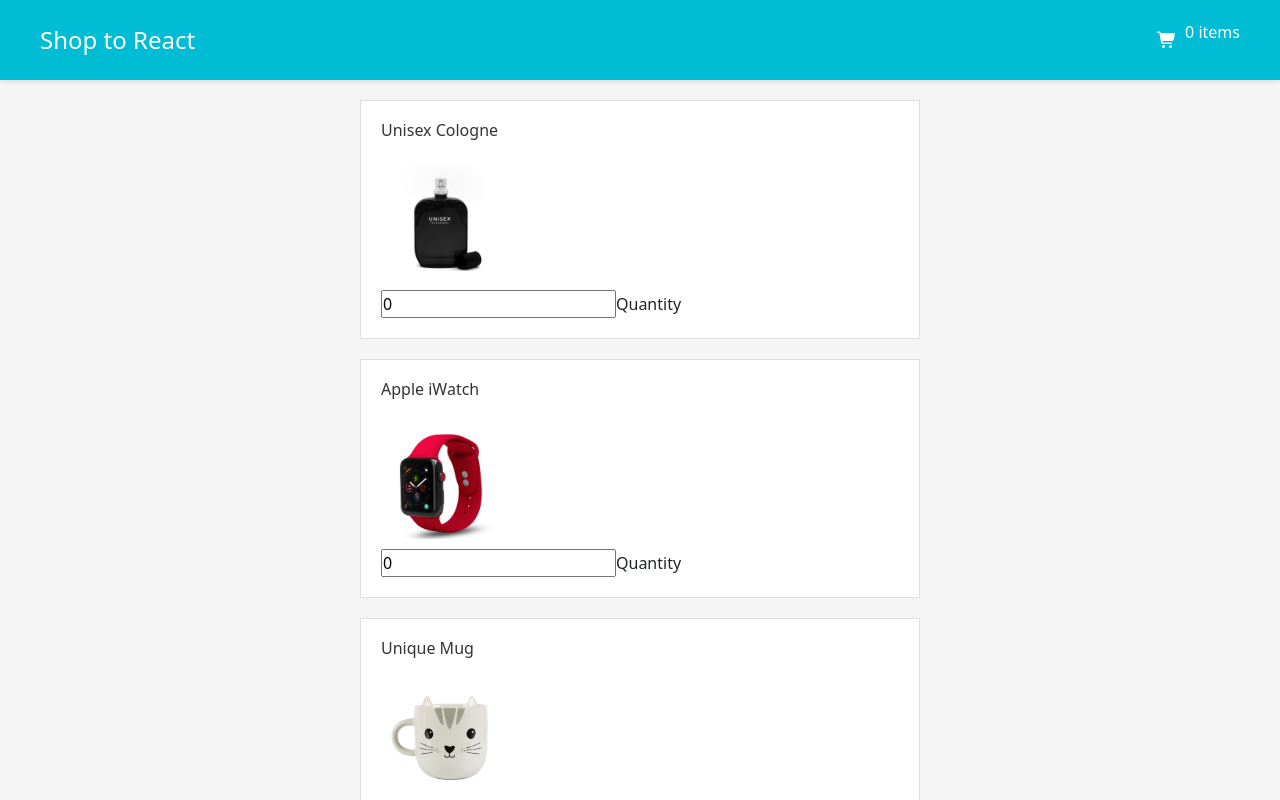
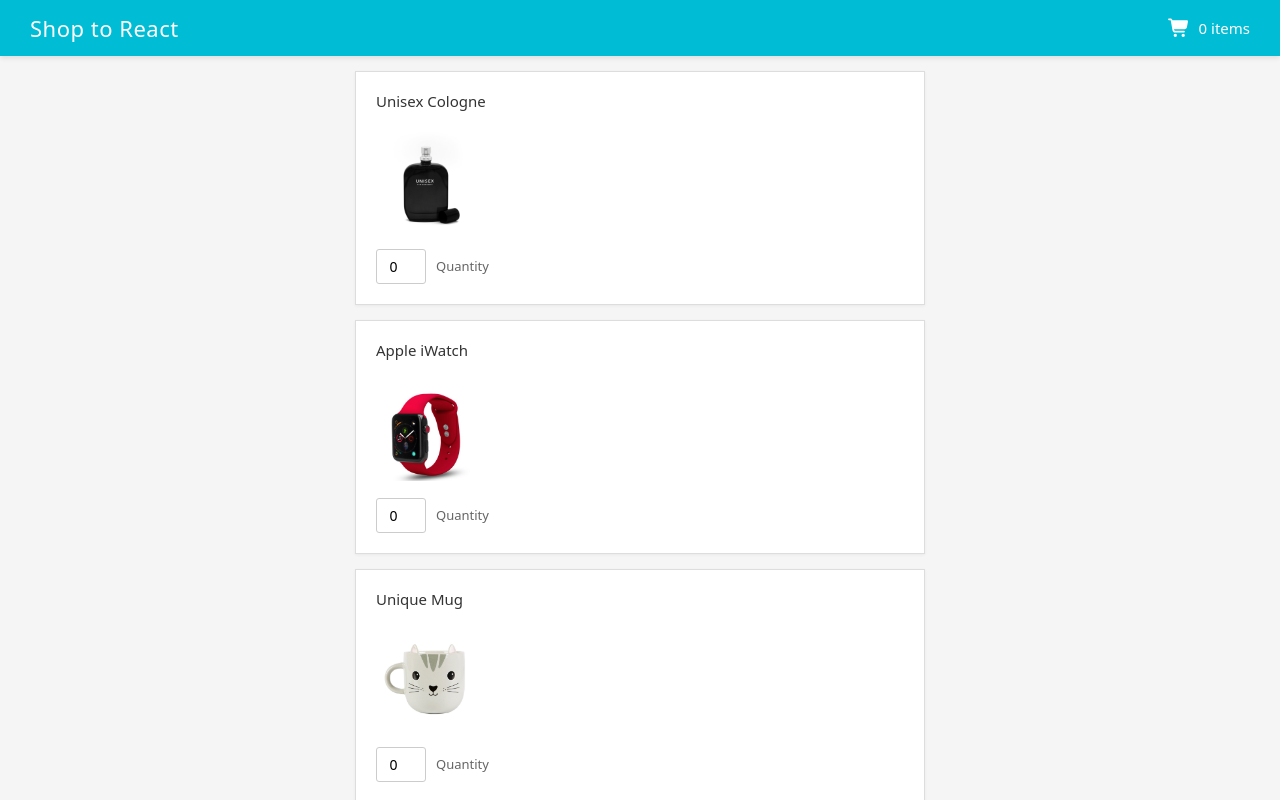
Before and after one commit to GeneralNel/m5-lab-assignment, a React (Create React App) app in the folder shopcart/: page / in a window 1280 px wide. Shown: the top 800 px of the page. Built offline with nearby package versions, Linux system fonts and the light colour scheme.

Commit message:
update styles

```diff
--- a/shopcart/src/App.css
+++ b/shopcart/src/App.css
@@ -10,81 +10,94 @@
   background-color: #f5f5f5;
 }
 
-/* Step 4 & 5: Header with site name and cart icon */
+/* Header with site name and cart icon */
 .app-header {
   background-color: #00bcd4;
   color: white;
-  padding: 20px 40px;
+  padding: 15px 30px;
   display: flex;
   justify-content: space-between;
   align-items: center;
-  box-shadow: 0 2px 4px rgba(0, 0, 0, 0.1);
+  box-shadow: 0 2px 5px rgba(0, 0, 0, 0.1);
 }
 
 .app-header h1 {
-  font-size: 24px;
-  font-weight: normal;
+  font-size: 22px;
+  font-weight: 400;
   margin: 0;
+  letter-spacing: 0.5px;
 }
 
 .cart-info {
-  font-size: 16px;
   display: flex;
   align-items: center;
   gap: 8px;
+  font-size: 15px;
 }
 
-/* Step 2: Product list container */
+.cart-icon {
+  font-size: 18px;
+}
+
+.cart-info p {
+  margin: 0;
+  font-weight: 400;
+}
+
+/* Product list container */
 .products-container {
   max-width: 600px;
   margin: 0 auto;
-  padding: 20px;
+  padding: 15px;
 }
 
-/* Step 2 & 3: Individual product cards */
+/* Individual product cards */
 .product-card {
   background-color: white;
-  border: 1px solid #e0e0e0;
-  margin-bottom: 20px;
+  border: 1px solid #ddd;
+  margin-bottom: 15px;
   padding: 20px;
   display: flex;
   flex-direction: column;
-  gap: 10px;
+  gap: 12px;
+  box-shadow: 0 1px 3px rgba(0, 0, 0, 0.05);
 }
 
 .product-card h3 {
-  font-size: 16px;
-  font-weight: normal;
+  font-size: 15px;
+  font-weight: 400;
   color: #333;
-  margin-bottom: 10px;
+  margin: 0 0 10px 0;
 }
 
-/* Step 2: Product image styling */
+/* Product image styling */
 .product-image {
-  width: 120px;
-  height: 120px;
+  width: 100px;
+  height: 100px;
   object-fit: contain;
-  background-color: #fafafa;
+  align-self: flex-start;
 }
 
-/* Step 3: Quantity display */
-.quantity-controls {
+/* Quantity display */
+.product-card > div {
   display: flex;
   align-items: center;
   gap: 10px;
-  margin-top: 10px;
+  margin-top: 5px;
 }
 
-.quantity-input {
-  width: 60px;
-  padding: 8px;
+.product-card input[type="number"] {
+  width: 50px;
+  padding: 6px 8px;
   border: 1px solid #ccc;
-  border-radius: 4px;
+  border-radius: 3px;
   text-align: center;
   font-size: 14px;
+  background-color: white;
 }
 
-.quantity-controls span {
-  font-size: 14px;
+.product-card span {
+  font-size: 13px;
   color: #666;
+  font-weight: 400;
 }
--- a/shopcart/src/App.js
+++ b/shopcart/src/App.js
@@ -8,17 +8,16 @@
 
 function App() {
   const [products, setProducts] = useState(productsData);
-
+  const totalQuantity = products
+    .map((product) => product.quantity)
+    .reduce((total, qty) => total + qty, 0);
   return (
     <div className="App">
       <div className="app-header">
         <h1>Shop to React</h1>
         <div className="cart-info">
           <FontAwesomeIcon icon={faShoppingCart} className="cart-icon" />
-          <p>
-            {products.reduce((total, product) => total + product.quantity, 0)}{" "}
-            items
-          </p>
+          <p>{totalQuantity} items</p>
         </div>
       </div>
       <div className="products-container">
```
